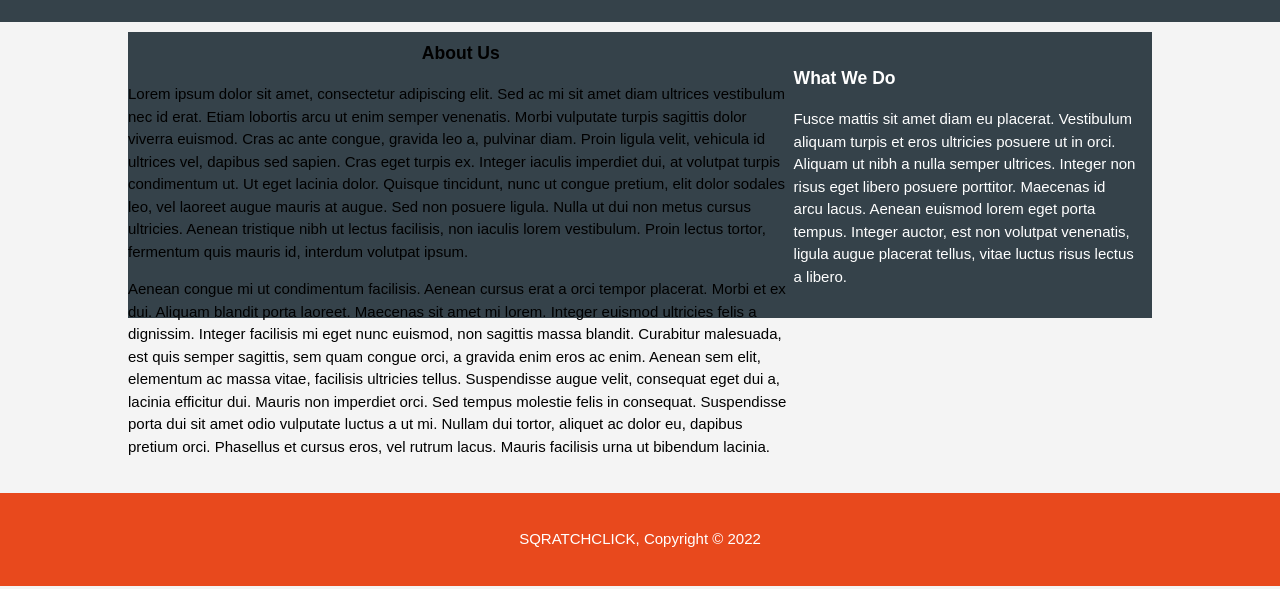
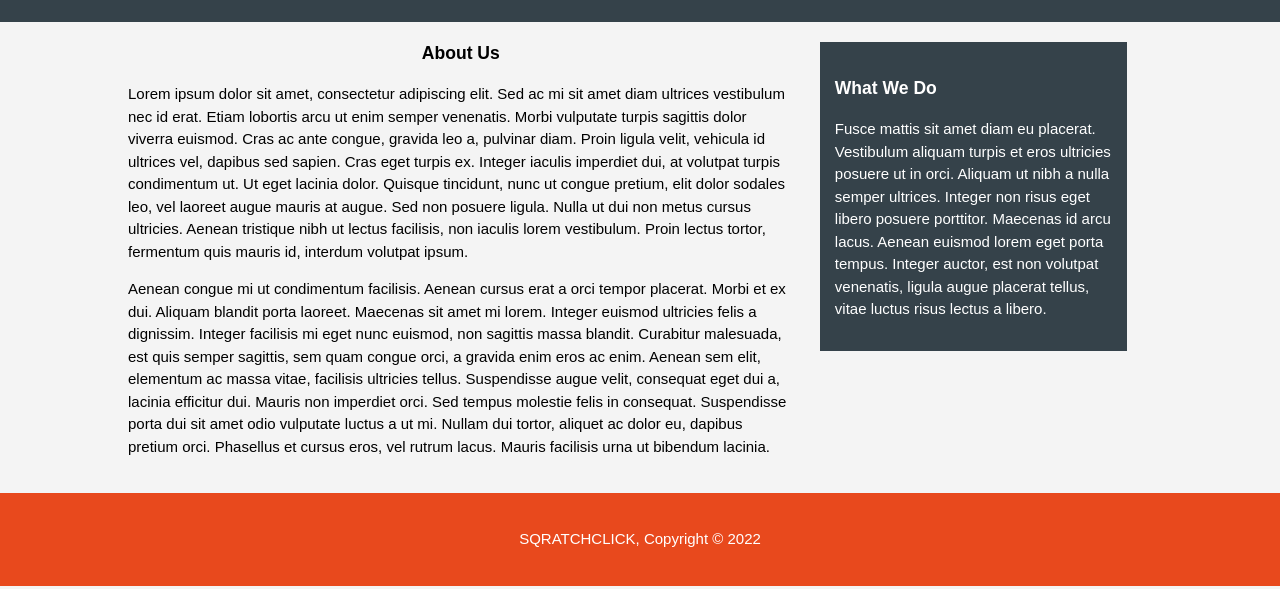
Before and after one commit to agustwiller/sqratchclick, a plain HTML site: page about.html in a window 1280 px wide. Shown: the part 211-800 px from the top of the page. Drawn offline with Linux system fonts and the light colour scheme.

Commit message:
Add files via upload

```diff
--- a/css/style.css
+++ b/css/style.css
@@ -167,6 +167,21 @@ header a:hover {
 
 #boxes .box img {
     width: 300px;
+}
+
+/* Sidebar */
+aside#sidebar {
+    float: right;
+    width: 30%;
+    margin-top: 10px;
+    margin-right: 25px;
+
+}
+
+aside#sidebar .quote input, aside#sidebar .quote textarea {
+    width: 90%;
+    padding: 5px;
+
 }
 
 /* main-col */
```
